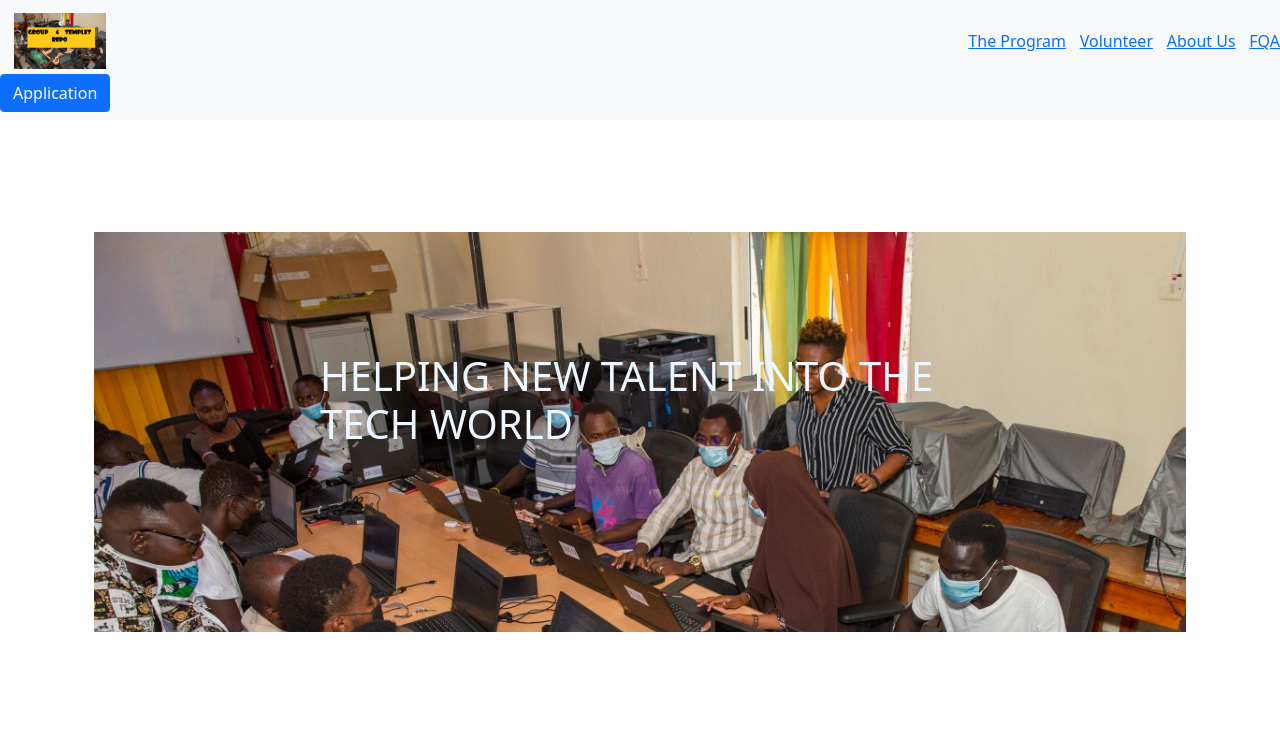
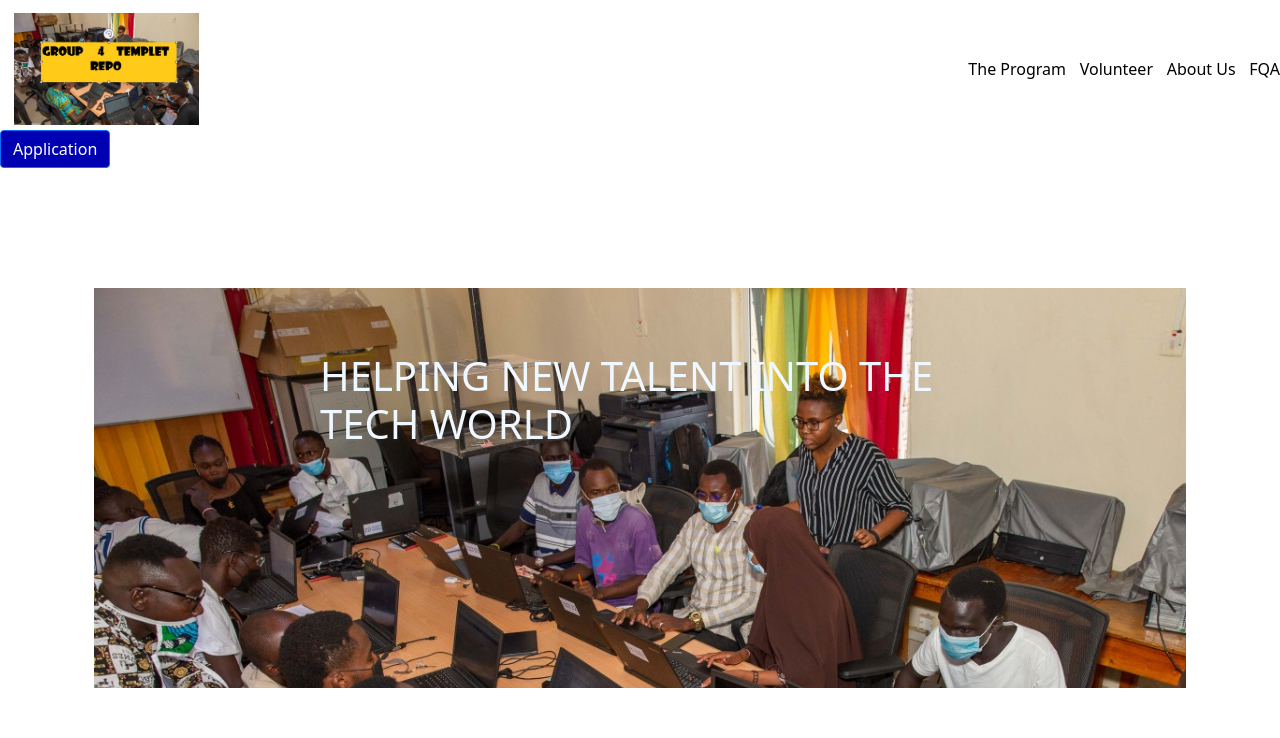
Before and after one commit to iTalantaAcademy-kakuma-1/Group4-Template-repo, a plain HTML site: page index.html in a window 1280 px wide. Shown: the top 738 px of the page. Drawn offline with nearby package versions, Linux system fonts and the light colour scheme.

Commit message:
colors of buttons

```diff
--- a/index.html
+++ b/index.html
@@ -29,9 +29,9 @@
           <div class="sc-ckr07g-0 fXKxaK">
             <div class="sc-w12302-0 sHMVk">
             <a aria-current="page" class="" href="/">
-              <nav class="navbar navbar-light bg-light">
+              <nav class="navbar navbar-light bg-white ">
                 <a href="" class="navbar-brand" >
-        <img src="./Image/group1.jpg" alt=""  width="10%"/> </a>
+        <img src="./Image/group1.jpg" alt=""  width="20%"/> </a>
         <a href="progam.html">The Program</a>
         <a href="volunteer.html">Volunteer</a>
         <a href="About.html">About Us</a>
--- a/styles/index.css
+++ b/styles/index.css
@@ -9,3 +9,16 @@
 .col-md-8 {
   margin-top: 10%;
 }
+.navbar,
+navbar-light,
+bg-light {
+  color: white;
+}
+a {
+  text-decoration: none;
+  color: black;
+}
+.btn,
+btn-primary {
+  background-color: #0000b3;
+}
```
